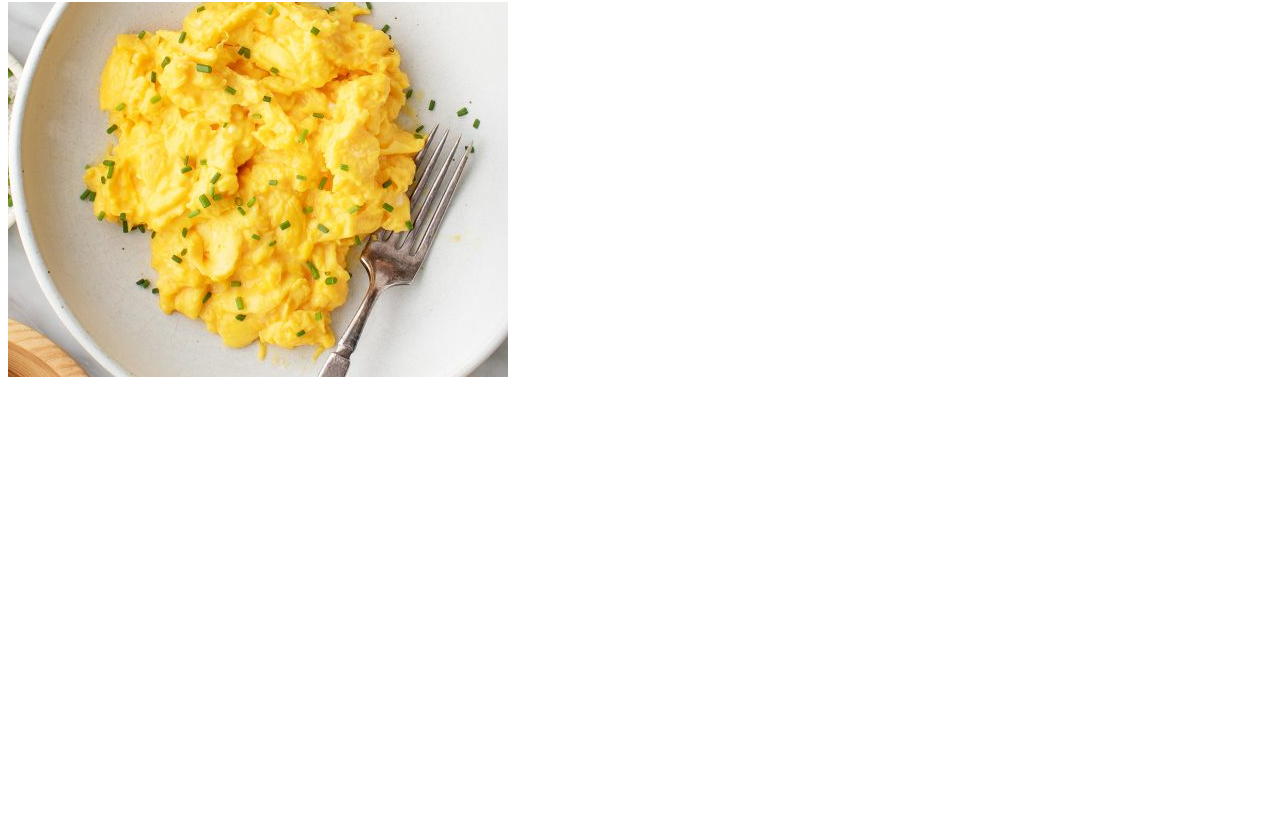
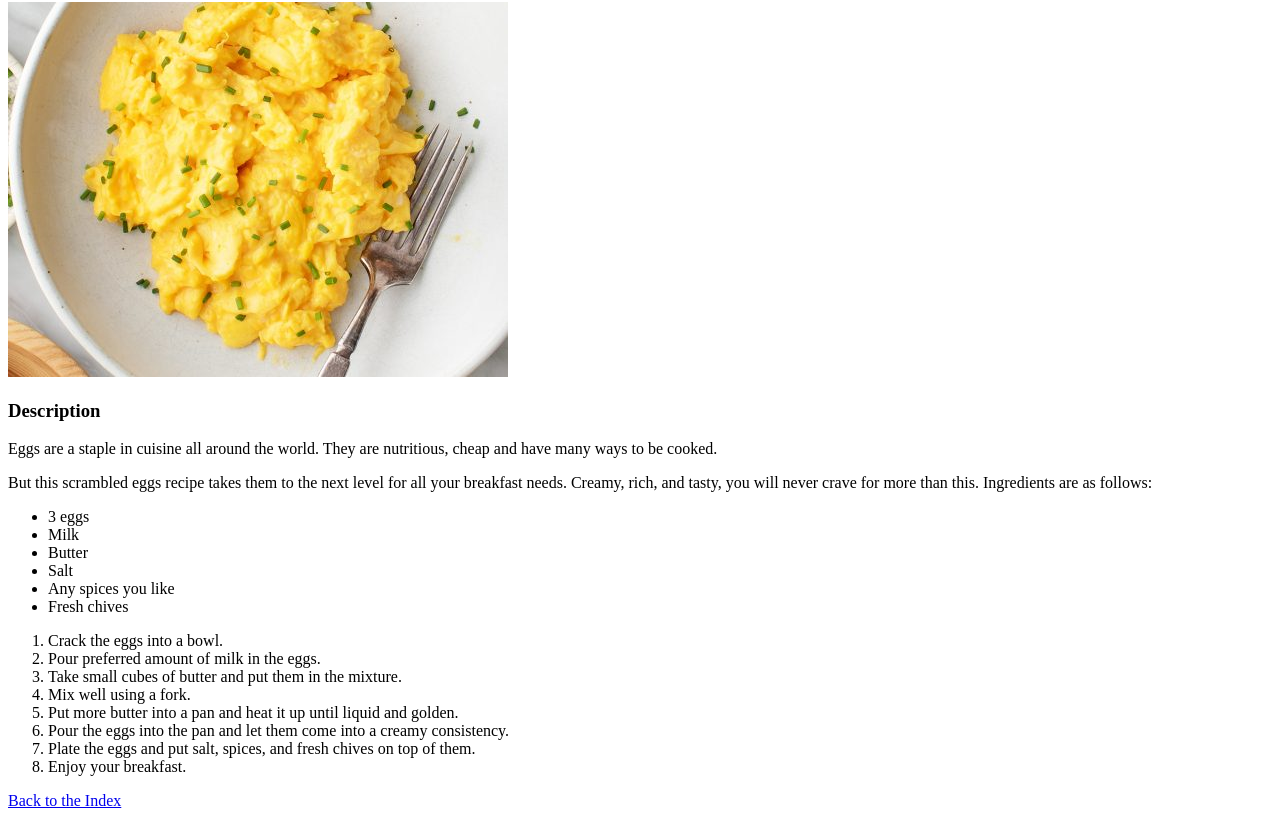
Before and after one commit to yigit-cankurtaran/odin-project-beginning, a plain HTML site: page beginning-html/recipes-project/recipes/scrambledeggs.html in a window 1280 px wide. Shown: the part 78-896 px from the top of the page. Before the commit the page ends 800 px from the top, so only its background shows below. Drawn offline with Linux system fonts and the light colour scheme.

Commit message:
Finished scrambled eggs recipe

```diff
--- a/beginning-html/recipes-project/recipes/scrambledeggs.html
+++ b/beginning-html/recipes-project/recipes/scrambledeggs.html
@@ -8,6 +8,29 @@
   <body>
     <h1>Scrambled Eggs</h1>
     <img src="scrambled-eggs.jpg" alt="A picture of scrambled eggs in a plate.">
+    <h3>Description</h3>
+    <p>Eggs are a staple in cuisine all around the world. They are nutritious, cheap and have many ways to be cooked.</p>
+    <p>But this scrambled eggs recipe takes them to the next level for all your breakfast needs. Creamy, rich, and tasty, you will never crave for more than this. Ingredients are as follows:</p>
 
+    <ul>
+      <li>3 eggs</li>
+      <li>Milk</li>
+      <li>Butter</li>
+      <li>Salt</li>
+      <li>Any spices you like</li>
+      <li>Fresh chives</li>
+    </ul>
+
+    <ol>
+      <li>Crack the eggs into a bowl.</li>
+      <li>Pour preferred amount of milk in the eggs.</li>
+      <li>Take small cubes of butter and put them in the mixture.</li>
+      <li>Mix well using a fork.</li>
+      <li>Put more butter into a pan and heat it up until liquid and golden.</li>
+      <li>Pour the eggs into the pan and let them come into a creamy consistency.</li>
+      <li>Plate the eggs and put salt, spices, and fresh chives on top of them.</li>
+      <li>Enjoy your breakfast.</li>
+    </ol>
+    <a href="../index.html">Back to the Index</a>
   </body>
 </html>
```
